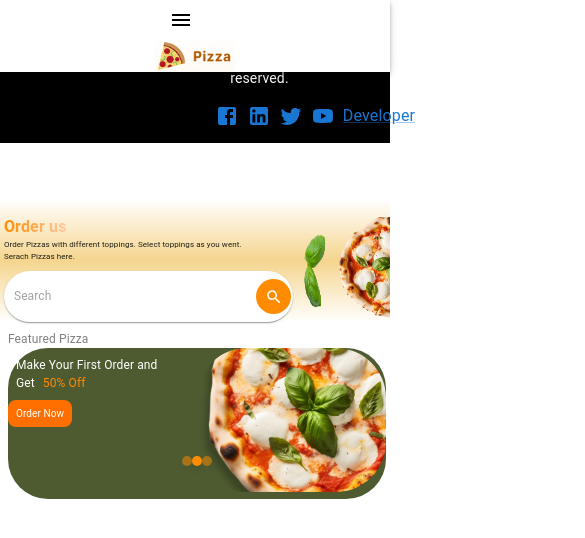
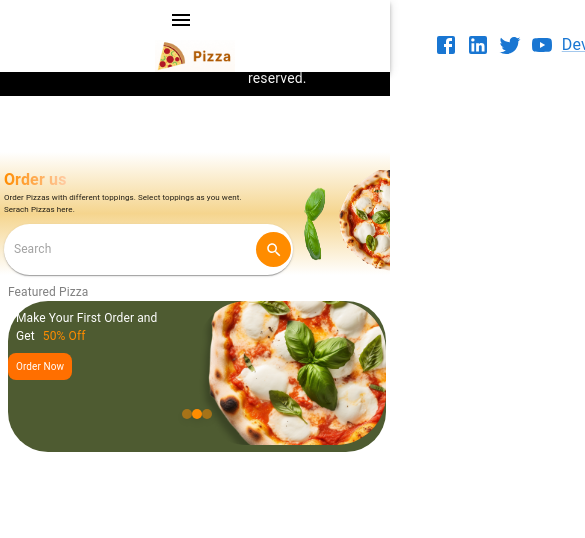
Before and after one commit to getye/Pizza-Ordering-App, a React (Create React App) app in the folder client/: page / in a window 390 px wide. Shown: the top 538 px of the page, 585 px wide, since content can reach past the window. Built offline with nearby package versions, Linux system fonts and the light colour scheme.

Commit message:
Responsive footer

```diff
--- a/client/src/navigations/mainbar.js
+++ b/client/src/navigations/mainbar.js
@@ -56,7 +56,7 @@ const Footer = ({open, handleClose, handleOpen}) => (
     }}
   >
     <Stack
-      direction={{ xs: 'column', sm: 'column', md: 'row', lg: 'row' }}
+      direction={{ xs: 'row', sm: 'row', md: 'row', lg: 'row' }}
       spacing={2}
       justifyContent="space-between"
       alignItems="center"
```
Also changed, not shown: 8 other files (tests, documents, lock files or other folders).
